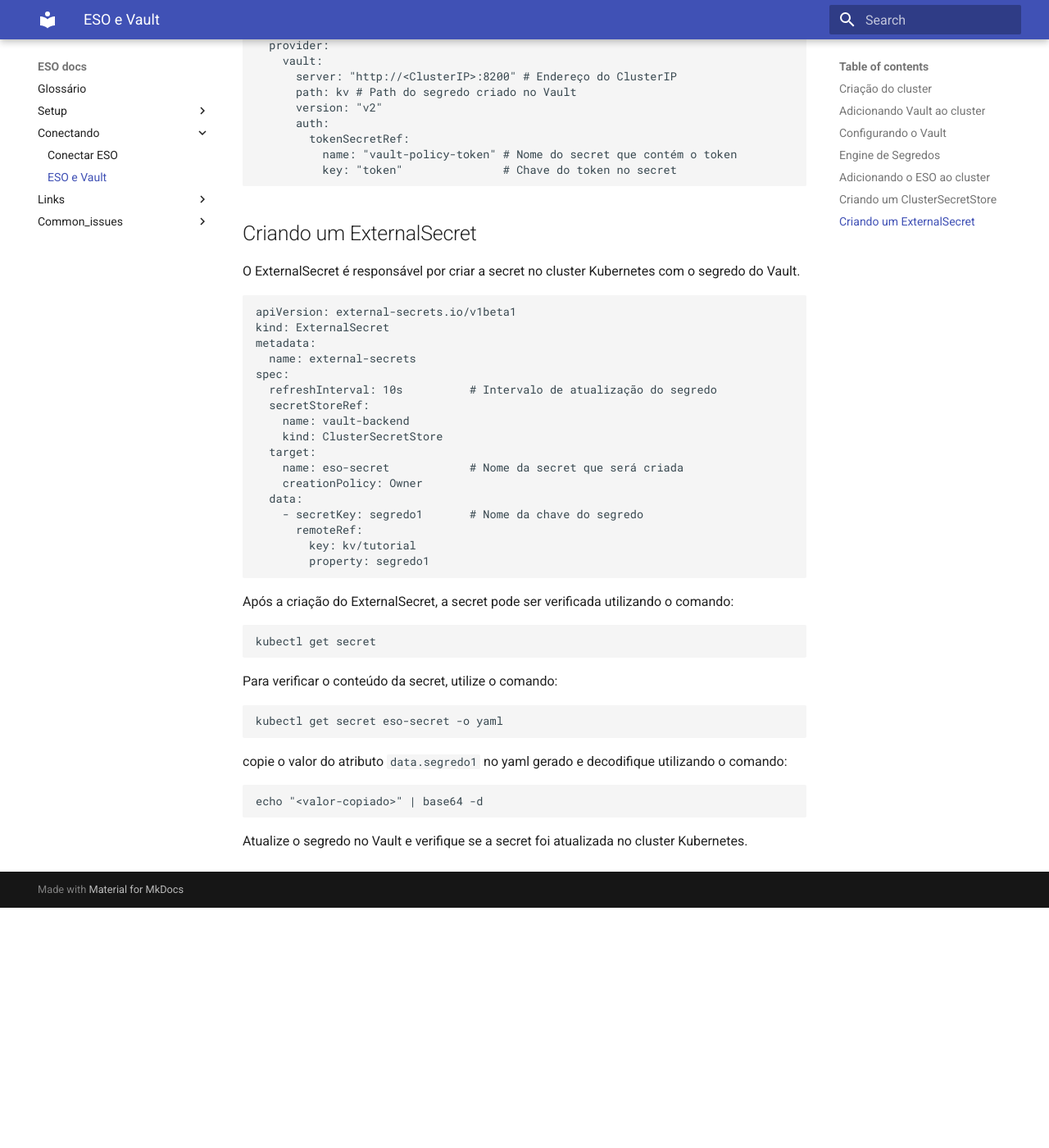
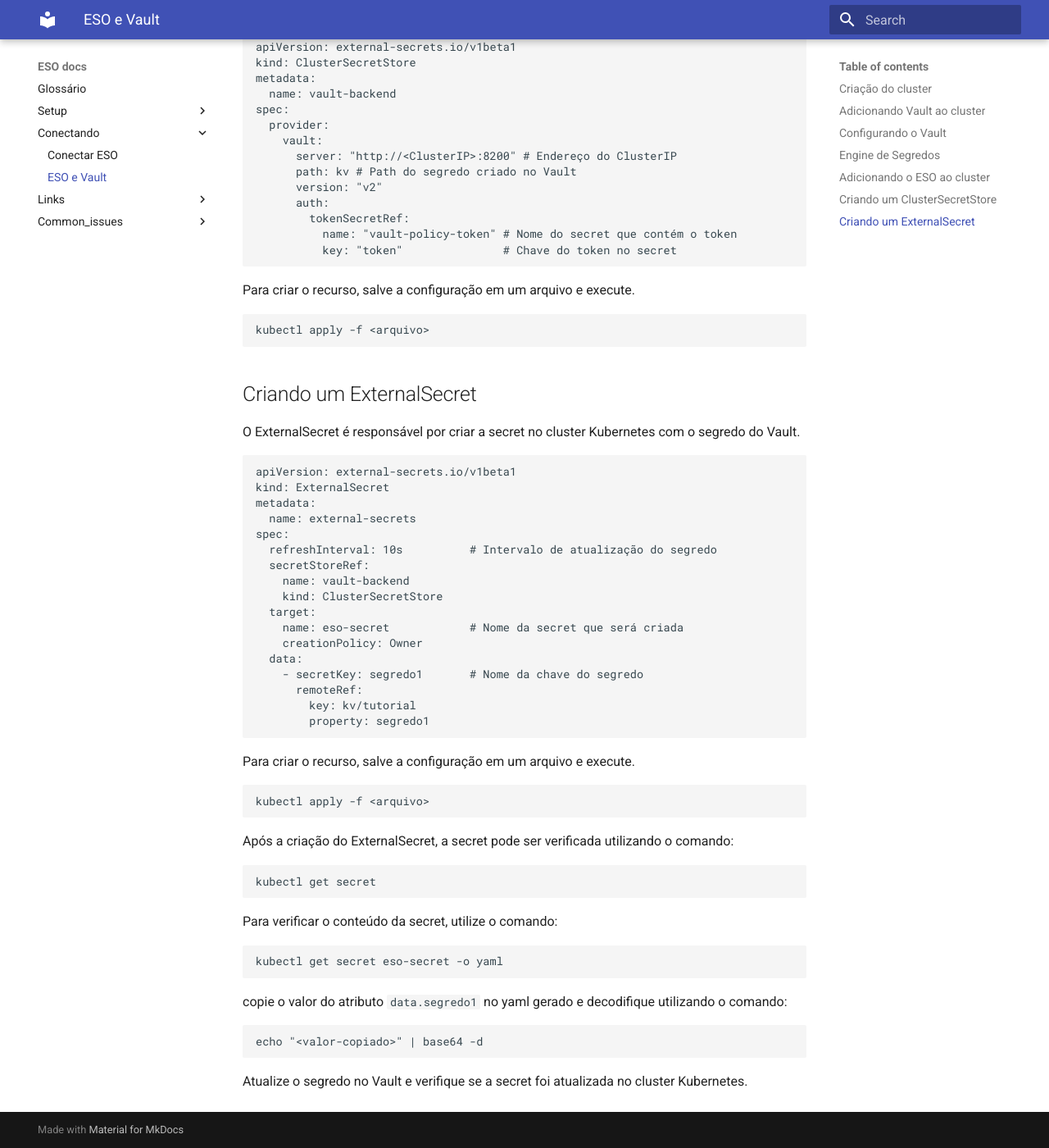
Before and after one commit to FGA-GCES/ESO-Documentacao, an MkDocs documentation site: the page built from docs/2-Conectando/ESO-Vault.md, in a window 1280 px wide and 1400 px high, scrolled down 2152 px. Shown: the whole window at 82% size. Built offline with MkDocs 1.6.1 and Material for MkDocs 9.7.7, drawn with Linux system fonts in a browser that asks for light colours; before the commit the page ends 3259 px from its top, so only the background shows below that; some of the changed text lies outside the part shown.

Commit message:
Adiciona descrição mais clara de como criar os manifestos

````diff
--- a/docs/2-Conectando/ESO-Vault.md
+++ b/docs/2-Conectando/ESO-Vault.md
@@ -15,6 +15,12 @@
   - role: control-plane
   - role: worker
   - role: worker
+```
+
+Salve a configuração acima em um arquivo e execute o comando abaixo:
+
+```sh
+kind create cluster --config <arquivo>
 ```
 
 ## Adicionando Vault ao cluster
@@ -104,6 +110,12 @@
           key: "token"               # Chave do token no secret
 ```
 
+Para criar o recurso, salve a configuração em um arquivo e execute.
+
+```sh
+kubectl apply -f <arquivo>
+```
+
 ## Criando um ExternalSecret
 
 O ExternalSecret é responsável por criar a secret no cluster Kubernetes com o segredo do Vault.
@@ -128,6 +140,12 @@
         property: segredo1
 ```
 
+Para criar o recurso, salve a configuração em um arquivo e execute.
+
+```sh
+kubectl apply -f <arquivo>
+```
+
 Após a criação do ExternalSecret, a secret pode ser verificada utilizando o comando:
 
 ```yaml
````
